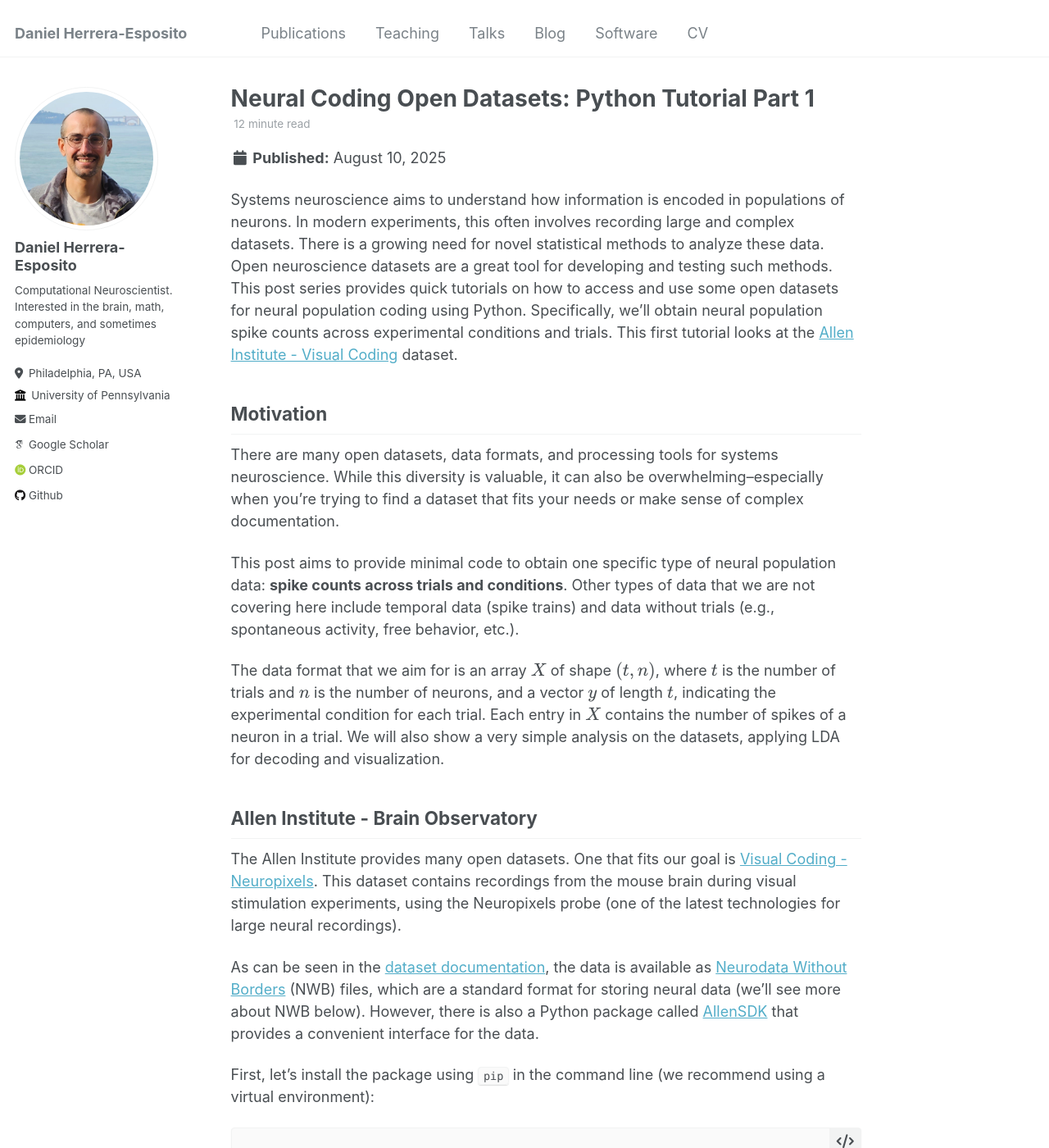
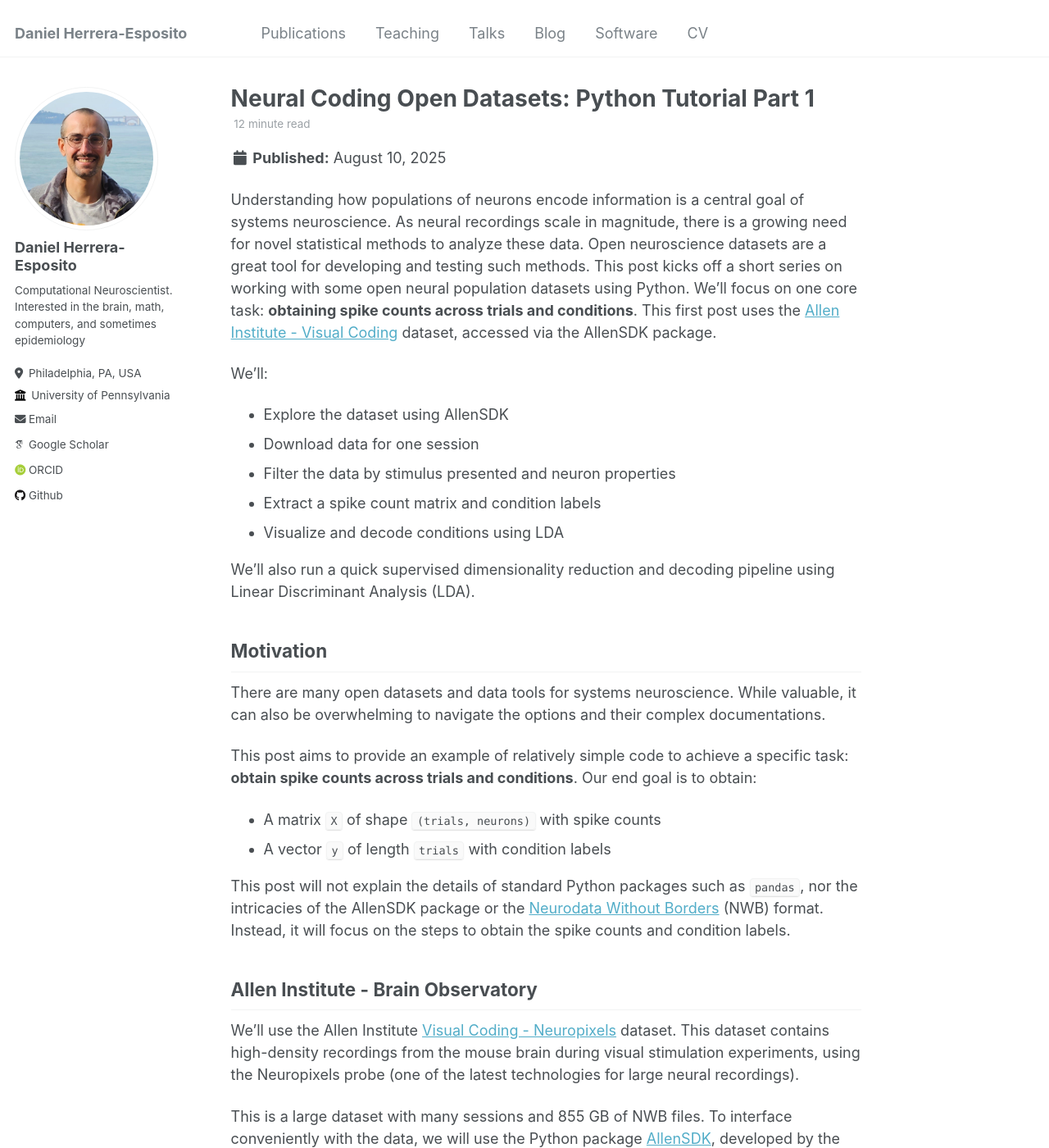
Before and after one commit to dherrera1911/dherrera1911.github.io, a Jekyll site: the page built from _posts/2025-08-10-open-neural-coding.md, in a window 1280 px wide and 1400 px high. Shown: the whole window at 82% size. Built offline with Jekyll 4.4.1, drawn with Linux system fonts in a browser that asks for light colours; some web fonts are replaced; some of the changed text lies outside the part shown.

Commit message:
Tidy writing

````diff
--- a/_posts/2025-08-10-open-neural-coding.md
+++ b/_posts/2025-08-10-open-neural-coding.md
@@ -9,59 +9,65 @@ tags:
   - Neural Coding
 ---
 
-Systems neuroscience aims to understand how information is encoded in populations of neurons.
-In modern experiments, this often involves recording large and complex datasets.
-There is a growing need for novel statistical methods
+Understanding how populations of neurons encode information is a
+central goal of systems neuroscience.
+As neural recordings scale in magnitude,
+there is a growing need for novel statistical methods
 to analyze these data.
 Open neuroscience datasets are a great tool for developing and testing
-such methods. This post series provides quick tutorials on how to access and
-use some open datasets for neural population coding using Python.
-Specifically, we'll obtain neural population spike counts
-across experimental conditions and trials. This first tutorial
-looks at the [Allen Institute - Visual Coding](https://portal.brain-map.org/circuits-behavior/visual-coding-neuropixels)
-dataset.
+such methods. This post kicks off a short series on
+working with some open neural population datasets using Python.
+We'll focus on one core task: **obtaining spike counts across trials and conditions**.
+This first post uses the
+[Allen Institute - Visual Coding](https://portal.brain-map.org/circuits-behavior/visual-coding-neuropixels)
+dataset, accessed via the AllenSDK package.
+
+We'll:
+
+* Explore the dataset using AllenSDK
+* Download data for one session
+* Filter the data by stimulus presented and neuron properties
+* Extract a spike count matrix and condition labels
+* Visualize and decode conditions using LDA
+
+We'll also run a quick supervised dimensionality reduction
+and decoding pipeline using Linear Discriminant Analysis (LDA).
 
 ## Motivation
 
-There are many open datasets, data formats, and processing tools
+There are many open datasets and data tools
 for systems neuroscience.
-While this diversity is valuable, it can also be overwhelming--especially
-when you're trying to find a dataset that fits your needs or make
-sense of complex documentation.
+While valuable, it can also be overwhelming to navigate the
+options and their complex documentations.
 
-This post aims to provide minimal code to obtain
-one specific type of neural population data:
-**spike counts across trials and conditions**.
-Other types of
-data that we are not covering here include temporal data
-(spike trains) and data without trials (e.g., spontaneous
-activity, free behavior, etc.).
+This post aims to provide an example of relatively simple
+code to achieve a specific task:
+**obtain spike counts across trials and conditions**.
+Our end goal is to obtain:
+* A matrix `X` of shape `(trials, neurons)` with spike counts
+* A vector `y` of length `trials` with condition labels
 
-The data format that we aim for is an array $$X$$ of shape
-$$(t, n)$$, where $$t$$ is the number of trials and $$n$$ is the number
-of neurons, and a vector $$y$$ of length $$t$$, indicating
-the experimental condition for each trial. Each entry in
-$$X$$ contains the number of spikes of a neuron in a trial.
-We will also show
-a very simple analysis on the datasets, applying LDA
-for decoding and visualization.
+This post will not explain the details of standard
+Python packages such as `pandas`, nor the intricacies of
+the AllenSDK package or the
+[Neurodata Without Borders](https://nwb.org/) (NWB) format.
+Instead, it will focus on the steps to obtain the spike counts
+and condition labels.
 
 
 ## Allen Institute - Brain Observatory
 
-The Allen Institute provides many open datasets. One that fits our
-goal is [Visual Coding - Neuropixels](https://portal.brain-map.org/circuits-behavior/visual-coding-neuropixels).
-This dataset contains recordings from the mouse brain
+We'll use the Allen Institute
+[Visual Coding - Neuropixels](https://portal.brain-map.org/circuits-behavior/visual-coding-neuropixels)
+dataset. This dataset
+contains high-density recordings from the mouse brain
 during visual stimulation experiments, using the Neuropixels probe
 (one of the latest technologies for large neural recordings).
 
-As can be seen in the [dataset documentation](https://allensdk.readthedocs.io/en/latest/visual_coding_neuropixels.html),
-the data is available as
-[Neurodata Without Borders](https://nwb.org/) (NWB) files, which
-are a standard format for storing neural data (we'll see more about NWB
-below). However, there is also a Python package called
-[AllenSDK](https://allensdk.readthedocs.io/en/latest/) that
-provides a convenient interface for the data.
+This is a large dataset with many sessions and 855 GB of
+NWB files. To interface conveniently with the data, we will use
+the Python package [AllenSDK](https://allensdk.readthedocs.io/en/latest/visual_coding_neuropixels.html),
+developed by the Allen Institute.
 
 First, let's install the package using `pip` in the
 command line (we recommend using a virtual environment):
@@ -72,14 +78,13 @@ pip install allensdk
 
 Next, we use the package to access the dataset.
 
-### The AllenSDK cache and downloading single session data
+## The AllenSDK cache and downloading single session data
 
-Importantly, the full dataset is very large (855 GB), so
-`allensdk` provides a convenient way to download only the data
-that we need (e.g. only one of the 58 sessions). The
-tool for this is an object called `EcephysProjectCache`,
-which we can use to manage and download the dataset.
+The `allensdk` package provides a cache system to manage the
+data. For example, it allows us to obtain the metadata for
+the sessions before downloading them.
 
+The tool for this is an object called `EcephysProjectCache`.
 Let's create the cache object and use it to download the
 metadata for the sessions:
 
@@ -138,29 +143,27 @@ ind = sessions.index.values[21]  # Get the session ID
 my_ses = cache.get_session_data(ind)  # Download the data for that session
 ```
 
-The variable `my_ses` is an object of type `EcephysSession`,
-which allows us to conveniently access the data
-(see [a tutorial from AllenSDK](https://allensdk.readthedocs.io/en/latest/_static/examples/nb/ecephys_session.html)).
+The object `my_ses` of the class `EcephysSession`,
+and it allows us to conveniently access the data, as shown
+below (see also [this tutorial from AllenSDK](https://allensdk.readthedocs.io/en/latest/_static/examples/nb/ecephys_session.html)).
 
-### Filtering trials by stimulus properties
+## Filtering trials by stimulus properties
 
-What do we mean by "conveniently access the data"?
-A given experimental session has a lot of data, of which we
-might only want a small part. For example, many different
-types of stimuli are presented in a given session, like
+Each session contains many types of stimuli, like
 static gratings, gabors, natural images and natural movies,
-as shown in the diagram below (obtained from the Allen Brain
-Observatory [cheat sheet](https://brainmapportal-live-4cc80a57cd6e400d854-f7fdcae.divio-media.net/filer_public/0f/5d/0f5d22c9-f8f6-428c-9f7a-2983631e72b4/neuropixels_cheat_sheet_nov_2019.pdf)).
+as shown in the diagram below (obtained from
+[this cheat sheet](https://brainmapportal-live-4cc80a57cd6e400d854-f7fdcae.divio-media.net/filer_public/0f/5d/0f5d22c9-f8f6-428c-9f7a-2983631e72b4/neuropixels_cheat_sheet_nov_2019.pdf)).
 
 ![](/files/blog/neural_data/allen_drawing.png)
 
+Here, we'll focus on responses to **static gratings**, which vary in:
+* Orientation (0, 30, 60, 90, 120, and 150 degrees)
+* Spatial frequency (0.02, 0.04, 0.08, 0.16 and 0.32 cycles/degree)
+* Phase (0, 0.25, 0.5 and 0.75)
 
-In this tutorial, we'll focus on responses to static gratings--these
-come in 6 orientations, 5 spatial frequencies, and 4 phases,
-totaling 120 unique conditions.
-For this, we use the attribute `my_ses.stimulus_presentations`, which has a
-Pandas DataFrame with the stimulus information for each trial.
-Let's visualize the first few rows of this DataFrame:
+To select the trials with static gratings, we use
+the stimulus information table (a Pandas DataFrame), available as
+`my_ses.stimulus_presentations`, which we assign to the variable `stim_table`:
 
 ```python
 stim_table = my_ses.stimulus_presentations
@@ -186,12 +189,10 @@ Column names: Index(['stimulus_block', 'start_time', 'stop_time', 'temporal_freq
       dtype='object')
 ```
 
-To extract the neural data for the trials that we want, we
-can use the trial index in `stim_table` (the value under the header
-`stimulus_presentation_id`). For that, let's filter `stim_table` to
-only have the trials with the static gratings stimulus using
-`stimulus_name`.
-We also exclude trials with a null stimulus (i.e., where no stimulus was presented).
+To obtain the desired trials, we need to extract their trial
+index from `stim_table`. For that, let's use
+Pandas to filter the DataFrame by `stimulus_name`, and also
+exclude trials with a null stimulus (i.e., where no stimulus was presented).
 
 ```python
 print(f"Number of trials before filtering: {len(stim_table)}")
@@ -210,8 +211,8 @@ Number of trials after filtering: 5811
 
 Let's further simplify our dataset by keeping only
 one spatial frequency (0.08 cycles/degree) and
-one phase (0 degrees).
-
+one phase (0 degrees). (This is an arbitrary choice,
+you might want to keep more conditions for your analyses.)
 
 ```python
 stim_table = stim_table[
@@ -234,18 +235,18 @@ obtain the neural data:
 trial_inds = stim_table.index.values
 ```
 
-### Filtering neurons by brain area and firing rate
+## Filtering neurons by brain area and firing rate
 
-The Visual Coding - Neuropixels dataset contains
-recordings from many brain areas and neurons.
-For a given analyses, we might want to focus on neurons from
-a specific brain area, that satisfy some quality metrics.
+Also, each session contains hundreds of neurons recorder across
+many brain areas. Since we are interested in visual coding, let's
+just keep the neurons from the primary visual cortex ("VISp").
+We'll also focus on neurons with a firing rate above a certain threshold.
 (See this [quality metrics tutorial](https://allensdk.readthedocs.io/en/latest/_static/examples/nb/ecephys_quality_metrics.html)
 from AllenSDK).
 
-Like we did with stimulus presentations, we can use the
-session object to filter the neurons that we want. We
-start by obtaining the table with the neuron information:
+Like for the stimulus information, the neurons information is
+available as a Pandas DataFrame in `my_ses.units`. We assign
+this DataFrame to the variable `units_table` for convenience.
 
 ```python
 units_table = my_ses.units
@@ -314,7 +315,7 @@ Number of neurons in V1 with firing rate > 3.0: 45
 ```
 
 
-### Obtaining the spike counts
+## Obtaining the spike counts
 
 We have the IDs of the trials and neurons that we want.
 The next step is to pass them to the method
@@ -350,11 +351,11 @@ Shape of spike counts array: (1163, 45)
 The variable `X` now contains the spike counts for
 our 45 neurons across the 1163 selected trials.
 
-Given that we only kept one spatial frequency and
-phase, the experimental condition for each trial
-is determined by the orientation. We can extract
-the orientations from `stim_table` and convert them
-to integer labels:
+Now we should obtain the labels for each trial.
+Since we fixed the spatial frequency and phase,
+we'll use the orientations that we can extract
+from `stim_table`, and convert them to integer labels
+using `np.unique()`:
 
 ```python
 ori = stim_table.orientation.values
@@ -374,7 +375,7 @@ Now the labels are in `y`, which has the same length
 as the number of trials in `X`.
 
 
-### Simple decoding and visualization analysis
+## Simple decoding and visualization analysis
 
 Let's apply a simple analysis to our data
 using Linear Discriminant Analysis (LDA).
````
